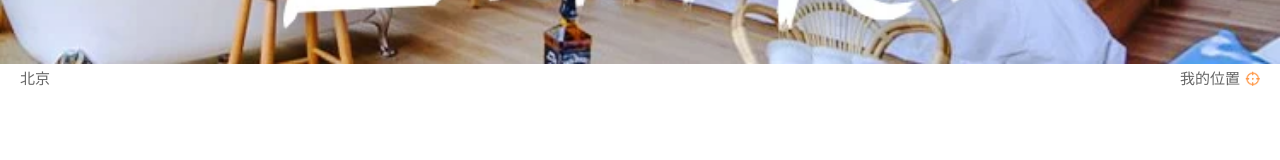
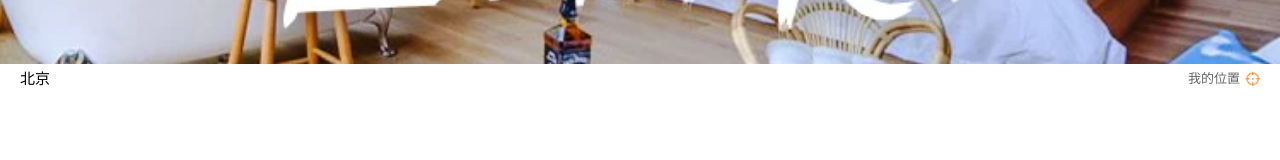
Before and after one commit to Midorisy/mytrip, a Vue app: page /#/home in a window 1280 px wide. Shown: the part 404-564 px from the top of the page. Built offline with nearby package versions, Linux system fonts and the light colour scheme.

Commit message:
style: 补充地址栏样式

```diff
--- a/src/views/Home/HomeLocation/HomeLocation.vue
+++ b/src/views/Home/HomeLocation/HomeLocation.vue
@@ -98,7 +98,7 @@ function getMyPosition() {
 
     .city {
         flex: 1;
-        color: #666;
+        /* color: #666; */
     }
 
     .position {
@@ -106,6 +106,9 @@ function getMyPosition() {
         align-items: center;
         color: #666;
 
+        .mine {
+            font-size: 13px;
+        }
         img {
             margin-left: 5px;
             width: 15px;
```
